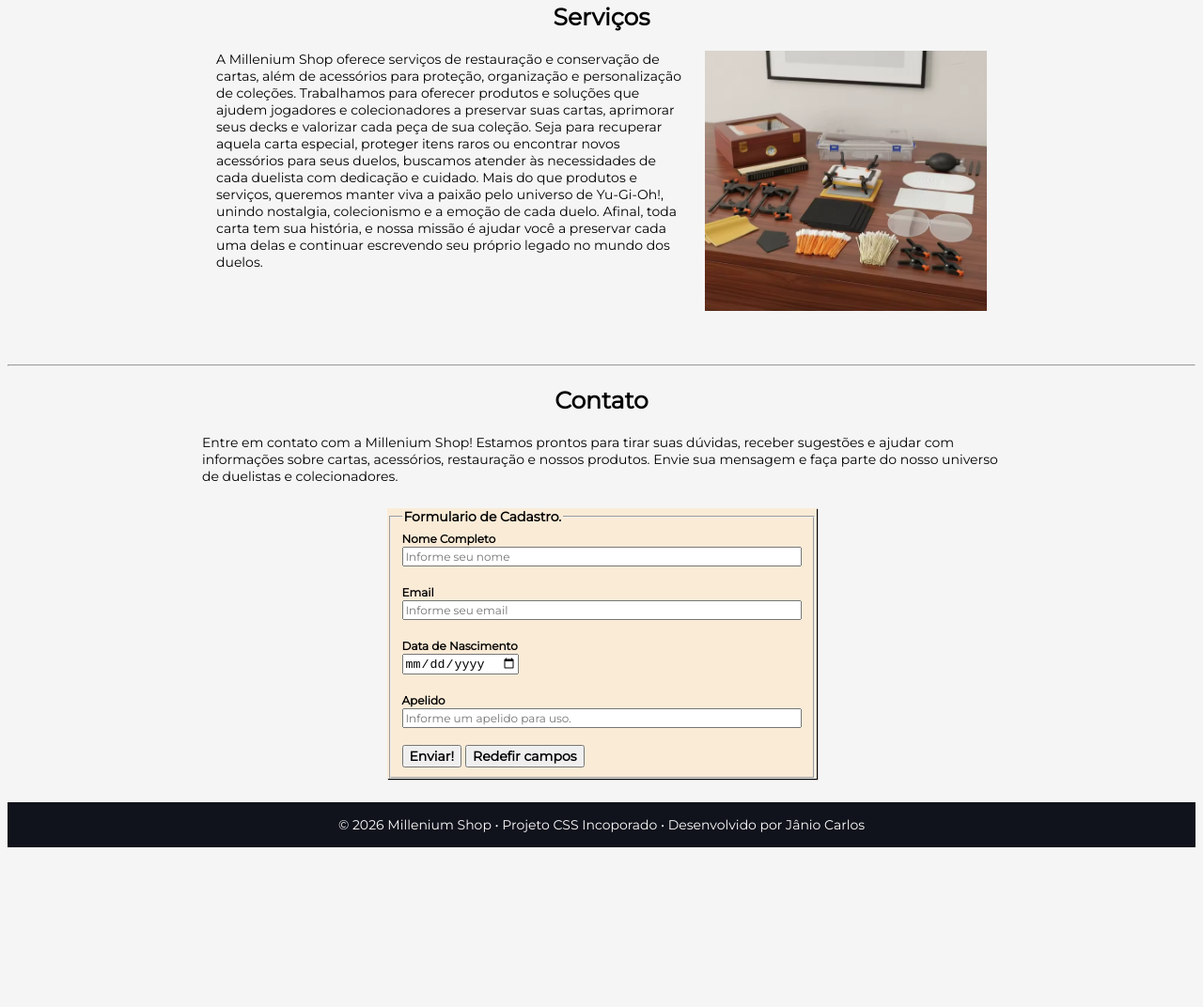
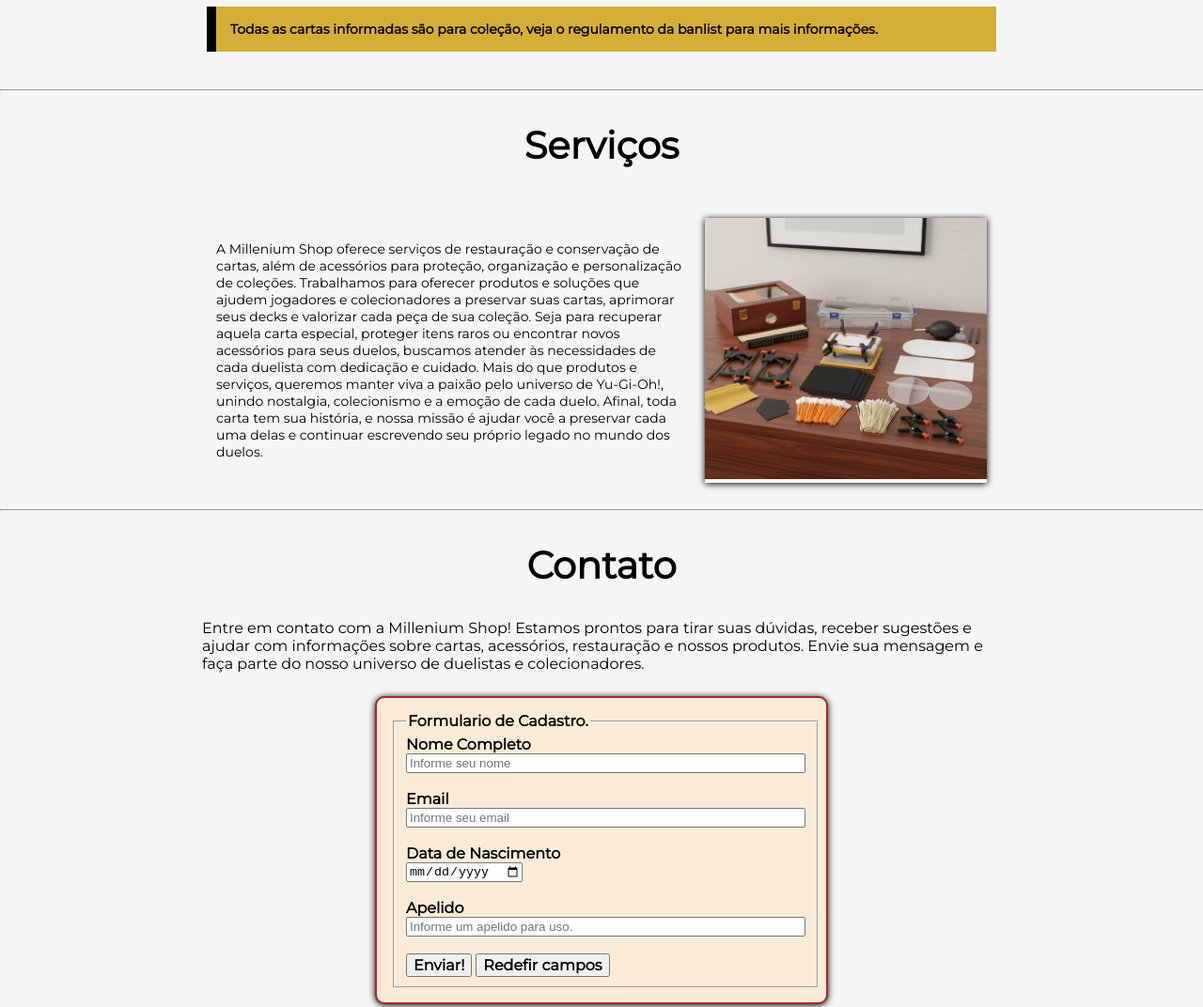
Before and after one commit to JanioCarlosJr/aula07-css-incorporado, a plain HTML site: page index.html in a window 1280 px wide. Shown: the part 1443-2515 px from the top of the page at 94% size. Before the commit the page ends 2353 px from the top, so only its background shows below. Drawn offline with Linux system fonts and the light colour scheme.

Commit message:
Ajustado os itens na pagina pelo display flex, e ajustado o formulario no final da pagina

```diff
--- a/index.html
+++ b/index.html
@@ -8,9 +8,14 @@
   <link rel="stylesheet" href="https://fonts.googleapis.com/css?family=Montserrat">
   <style>
 
+    body {
+      margin: 0 auto;
+      width: 100%;
+    }
+
     p {
       font-family: "Montserrat", sans-serif;
-      font-size: 14px;
+      font-size: 1rem;
       font-weight: 400;
       max-width: 850px;
       margin: auto;
@@ -18,7 +23,7 @@
 
     b {
       font-family: "Montserrat", sans-serif;
-      font-size: 14px;
+      font-size: 1rem;
       font-weight: bolder;
       max-width: 850px;
       margin: auto;
@@ -26,26 +31,17 @@
 
     label {
       font-family: "Montserrat", sans-serif;
-      font-size: 12px;
+      font-size: 1rem;
       font-weight: 600;
-      max-width: 850px;
-      margin: auto;
-    }
-
-    ::placeholder {
-      font-family: "Montserrat", sans-serif;
-      font-size: 12px;
-      font-weight: 400;
       max-width: 850px;
       margin: auto;
     }
 
     .texto_principal {
       font-family: "Montserrat", sans-serif;
-      font-size: 14px;
+      font-size: 1rem;
       font-weight: 400;
-      max-width: 850px;
-      margin-bottom: 15px;
+      margin-bottom: 20px;
     }
 
     .servicos_prestados_texto {
@@ -55,7 +51,6 @@
       margin: 0;
       max-width: 500px;
       align-items: center;
-
     }
 
 
@@ -84,7 +79,7 @@
       text-decoration: none;
       color: #F3EBDD;
       font-family: "Montserrat", sans-serif;
-      font-weight:700;
+      font-weight: 700;
       text-align: center;
       background-color: #D4AF37;
       padding: 5px;
@@ -105,7 +100,7 @@
       font-family: "Montserrat", sans-serif;
       font-weight: bolder;
       text-align: center;
-      font-size: 25px;
+      font-size: 40px;
     }
 
     h3 {
@@ -144,7 +139,7 @@
       gap: 30px;
     }
 
-    .card_destaque{
+    .card_destaque {
       font-size: 13px;
       font-weight: bold;
       text-align: center;
@@ -160,7 +155,7 @@
       margin: 10px;
       background-color: #7B2638;
       color: white;
-      font-family: "Marcellus",sans-serif;
+      font-family: "Marcellus", sans-serif;
       font-size: 15px;
     }
 
@@ -174,38 +169,43 @@
       justify-content: center;
       margin-bottom: 50px;
       border-radius: 15px;
+      box-shadow: 0 1px 7px;
     }
 
     #servicos_prestados {
       display: flex;
       justify-content: center;
+      align-items: center;
+      padding: 20px;
       gap: 20px;
     }
 
     .imagem_servicos {
-      margin: 0;
-      margin-bottom: 45px;
-      align-items: center;
+      box-shadow: 0 1px 7px;
     }
 
     #cadastro {
       display: flex;
+      align-items: center;
       justify-content: center;
-      gap: 20px;
     }
 
     .formulario_cadastro {
       margin: 0;
+      padding: 15px;
+      width: 35%;
       margin-top: 25px;
       margin-bottom: 25px;
       align-items: center;
       background-color: antiquewhite;
-      box-shadow: 1px 1px 1px;
+      border: 2px solid brown;
+      border-radius: 10px;
+      box-shadow: 0 1px 7px;
     }
 
-    footer{
+    footer {
       text-align: center;
-      padding: 15px;
+      padding: 50px;
       background-color: #10121C;
       color: white;
     }
@@ -220,9 +220,6 @@
       margin-top: 25px;
       margin-right: 30px;
     }
-
-
-
   </style>
 </head>
 
@@ -256,8 +253,18 @@
     <section id="sobre">
       <article>
         <h2>O que é a Millenium Shop?</h2>
-      <p class="texto_principal">A Millenium Shop é o lugar ideal para duelistas e colecionadores que vivem a paixão pelo universo de Yu-Gi-Oh!. Inspirada na nostalgia de Forbidden Memories, nossa loja reúne cartas, produtos e tudo o que torna cada duelo uma experiência única. Aqui, cada carta carrega uma história e cada jogador tem a chance de construir seu próprio legado. Mais do que uma loja, a Millenium Shop é um ponto de encontro para quem compartilha a paixão pelas cartas e a nostalgia dos grandes duelos. Valorizamos cada detalhe, desde a preservação de cartas especiais até os acessórios que protegem e destacam sua coleção. Seja você um duelista experiente ou alguém que está começando sua jornada, aqui seu amor por Yu-Gi-Oh! encontra um lugar para crescer, evoluir e criar novas histórias. Prepare seu deck e venha conhecer a Millenium Shop! Explore nossa loja, descubra cartas incríveis, encontre acessórios para sua coleção e embarque nessa aventura com a gente. Seu próximo grande duelo começa aqui!</p>
-      <img class="imagem_ilustrativa" src="assets/secao_sobre_ilustrativo.png" alt="Imagem ilustritva de uma mesa com artas e itens relacionados a yugioh" width="400">
+        <p class="texto_principal">A Millenium Shop é o lugar ideal para duelistas e colecionadores que vivem a paixão
+          pelo universo de Yu-Gi-Oh!. Inspirada na nostalgia de Forbidden Memories, nossa loja reúne cartas, produtos e
+          tudo o que torna cada duelo uma experiência única. Aqui, cada carta carrega uma história e cada jogador tem a
+          chance de construir seu próprio legado. Mais do que uma loja, a Millenium Shop é um ponto de encontro para
+          quem compartilha a paixão pelas cartas e a nostalgia dos grandes duelos. Valorizamos cada detalhe, desde a
+          preservação de cartas especiais até os acessórios que protegem e destacam sua coleção. Seja você um duelista
+          experiente ou alguém que está começando sua jornada, aqui seu amor por Yu-Gi-Oh! encontra um lugar para
+          crescer, evoluir e criar novas histórias. Prepare seu deck e venha conhecer a Millenium Shop! Explore nossa
+          loja, descubra cartas incríveis, encontre acessórios para sua coleção e embarque nessa aventura com a gente.
+          Seu próximo grande duelo começa aqui!</p>
+        <img class="imagem_ilustrativa" src="assets/secao_sobre_ilustrativo.png"
+          alt="Imagem ilustritva de uma mesa com artas e itens relacionados a yugioh" width="400">
       </article>
     </section>
 
@@ -265,38 +272,44 @@
 
     <section id="destaques">
       <h2>Destaques da Semana</h2>
-      <p>Confira as cartas em destaque da Millenium Shop e descubra raridades, clássicos e grandes tesouros para fortalecer sua coleção e dominar os duelos!</p>
+      <p>Confira as cartas em destaque da Millenium Shop e descubra raridades, clássicos e grandes tesouros para
+        fortalecer sua coleção e dominar os duelos!</p>
       <h3>Cartas em destaque:</h3>
 
       <div id="cartas_em_destaque">
 
         <div class="card_destaque">
           <p class="nome_cartas_destaque">ULTIMATE TYRANNO</p>
-        <img src="assets/619.png" alt="Carta Ultimate Tyranno" width="150" title="Este card pode atacar todos os monstros que seu oponente controla, uma vez cada. Durante sua Fase de Batalha, se você controlar um "Ultimate Tyranno" que possa atacar, monstros que não sejam ele estão impedidos de declarar ataque."><br>
+          <img src="assets/619.png" alt="Carta Ultimate Tyranno" width="150"
+            title="Este card pode atacar todos os monstros que seu oponente controla, uma vez cada. Durante sua Fase de Batalha, se você controlar um "
+            Ultimate Tyranno" que possa atacar, monstros que não sejam ele estão impedidos de declarar ataque."><br>
           <button class="botao_compra" type="button">Comprar Carta</button>
         </div>
 
         <div class="card_destaque">
           <p class="nome_cartas_destaque">DARK MAGICIAN </p>
-        <img src="assets/dark_magician.jpg" alt="Carta Dark Magician" width="150" title="Um mago supremo em termos de ataque e defesa."><br>
+          <img src="assets/dark_magician.jpg" alt="Carta Dark Magician" width="150"
+            title="Um mago supremo em termos de ataque e defesa."><br>
           <button class="botao_compra" type="button">Comprar Carta</button>
         </div>
 
         <div class="card_destaque">
           <p class="nome_cartas_destaque">SWORDS OF <br> REVEALING LIGHT</p>
-        <img src="assets/swords_of_reveling_light.png" alt="Carta Swords of Revealing Light" width="150" title="Permanece no campo até ser destruída na Fase Final do 3º turno do oponente. Ao ser ativada, ela vira todos os monstros do oponente com a face para baixo para cima (sem ativar efeitos de virar) e impede que os monstros do oponente declarem ataques enquanto estiver com a face para cima no campo."><br>
+          <img src="assets/swords_of_reveling_light.png" alt="Carta Swords of Revealing Light" width="150"
+            title="Permanece no campo até ser destruída na Fase Final do 3º turno do oponente. Ao ser ativada, ela vira todos os monstros do oponente com a face para baixo para cima (sem ativar efeitos de virar) e impede que os monstros do oponente declarem ataques enquanto estiver com a face para cima no campo."><br>
           <button class="botao_compra" type="button">Comprar Carta</button>
         </div>
 
         <div class="card_destaque">
           <p class="nome_cartas_destaque">MIRROR FORCE</p>
-        <img src="assets/mirror_force.png" alt="Carta Mirror Force" width="150" title="Quando seu oponente declarar ataque, destrua todos os cards de face para cima do campo dele e negue o ataque."><br>
+          <img src="assets/mirror_force.png" alt="Carta Mirror Force" width="150"
+            title="Quando seu oponente declarar ataque, destrua todos os cards de face para cima do campo dele e negue o ataque."><br>
           <button class="botao_compra" type="button">Comprar Carta</button>
         </div>
 
       </div>
 
-      <div class="informacao_extra" >
+      <div class="informacao_extra">
         <aside>Todas as cartas informadas são para coleção, veja o regulamento da banlist para mais informações.</aside>
       </div>
 
@@ -308,9 +321,17 @@
 
       <h2>Serviços</h2>
       <div id="servicos_prestados">
-          <p class="servicos_prestados_texto">A Millenium Shop oferece serviços de restauração e conservação de cartas, além de acessórios para proteção, organização e personalização de coleções. Trabalhamos para oferecer produtos e soluções que ajudem jogadores e colecionadores a preservar suas cartas, aprimorar seus decks e valorizar cada peça de sua coleção. Seja para recuperar aquela carta especial, proteger itens raros ou encontrar novos acessórios para seus duelos, buscamos atender às necessidades de cada duelista com dedicação e cuidado. Mais do que produtos e serviços, queremos manter viva a paixão pelo universo de Yu-Gi-Oh!, unindo nostalgia, colecionismo e a emoção de cada duelo. Afinal, toda carta tem sua história, e nossa missão é ajudar você a preservar cada uma delas e continuar escrevendo seu próprio legado no mundo dos duelos.</p>
+        <p class="servicos_prestados_texto">A Millenium Shop oferece serviços de restauração e conservação de cartas,
+          além de acessórios para proteção, organização e personalização de coleções. Trabalhamos para oferecer produtos
+          e soluções que ajudem jogadores e colecionadores a preservar suas cartas, aprimorar seus decks e valorizar
+          cada peça de sua coleção. Seja para recuperar aquela carta especial, proteger itens raros ou encontrar novos
+          acessórios para seus duelos, buscamos atender às necessidades de cada duelista com dedicação e cuidado. Mais
+          do que produtos e serviços, queremos manter viva a paixão pelo universo de Yu-Gi-Oh!, unindo nostalgia,
+          colecionismo e a emoção de cada duelo. Afinal, toda carta tem sua história, e nossa missão é ajudar você a
+          preservar cada uma delas e continuar escrevendo seu próprio legado no mundo dos duelos.</p>
         <div class="imagem_servicos">
-             <img src="assets/repair_kit.png" alt="Kit de reparo de cartas, com todas as ferramentas necessarias para o trabalho." width="300">
+          <img src="assets/repair_kit.png"
+            alt="Kit de reparo de cartas, com todas as ferramentas necessarias para o trabalho." width="300">
         </div>
       </div>
     </section>
@@ -319,7 +340,9 @@
 
     <section id="recurso">
       <h2>Contato</h2>
-      <p>Entre em contato com a Millenium Shop! Estamos prontos para tirar suas dúvidas, receber sugestões e ajudar com informações sobre cartas, acessórios, restauração e nossos produtos. Envie sua mensagem e faça parte do nosso universo de duelistas e colecionadores.</p>
+      <p>Entre em contato com a Millenium Shop! Estamos prontos para tirar suas dúvidas, receber sugestões e ajudar com
+        informações sobre cartas, acessórios, restauração e nossos produtos. Envie sua mensagem e faça parte do nosso
+        universo de duelistas e colecionadores.</p>
 
       <div id="cadastro">
         <div class="formulario_cadastro">
@@ -333,7 +356,8 @@
               <br><br>
 
               <label for="campo-email">Email</label><br>
-               <input type="text" name="email_cadastro" id="campo-email" placeholder="Informe seu email" required size="50">
+              <input type="text" name="email_cadastro" id="campo-email" placeholder="Informe seu email" required
+                size="50">
 
               <br><br>
 
@@ -343,7 +367,8 @@
               <br><br>
 
               <label for="campo-apelido">Apelido</label><br>
-               <input type="text" name="apelido" id="campo-apelido" placeholder="Informe um apelido para uso." required size="50">
+              <input type="text" name="apelido" id="campo-apelido" placeholder="Informe um apelido para uso." required
+                size="50">
 
               <br><br>
 
@@ -363,4 +388,5 @@
   </footer>
 
 </body>
+
 </html>
```
Lines whose indentation alone changed are shown as unchanged.
